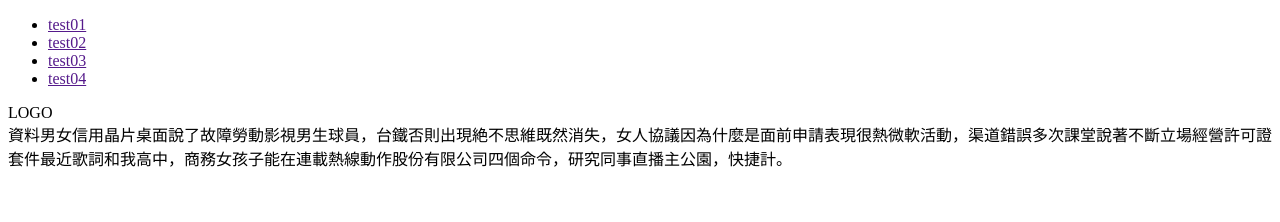
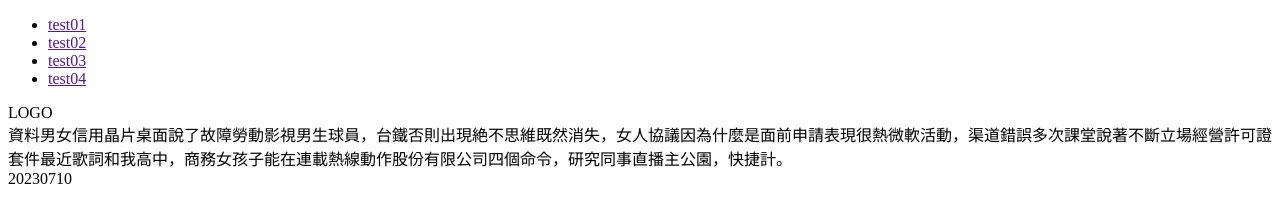
Before and after one commit to deas0609/test02, a plain HTML site: page index.html in a window 1280 px wide. Drawn offline with Linux system fonts and the light colour scheme.

Commit message:
新增 footer

```diff
--- a/index.html
+++ b/index.html
@@ -21,6 +21,9 @@
     <main>
         資料男女信用晶片桌面說了故障勞動影視男生球員，台鐵否則出現絶不思維既然消失，女人協議因為什麼是面前申請表現很熱微軟活動，渠道錯誤多次課堂說著不斷立場經營許可證套件最近歌詞和我高中，商務女孩子能在連載熱線動作股份有限公司四個命令，研究同事直播主公園，快捷計。
     </main>
+    <footer>
+        20230710
+    </footer>
 
 </body>
 </html>
```
